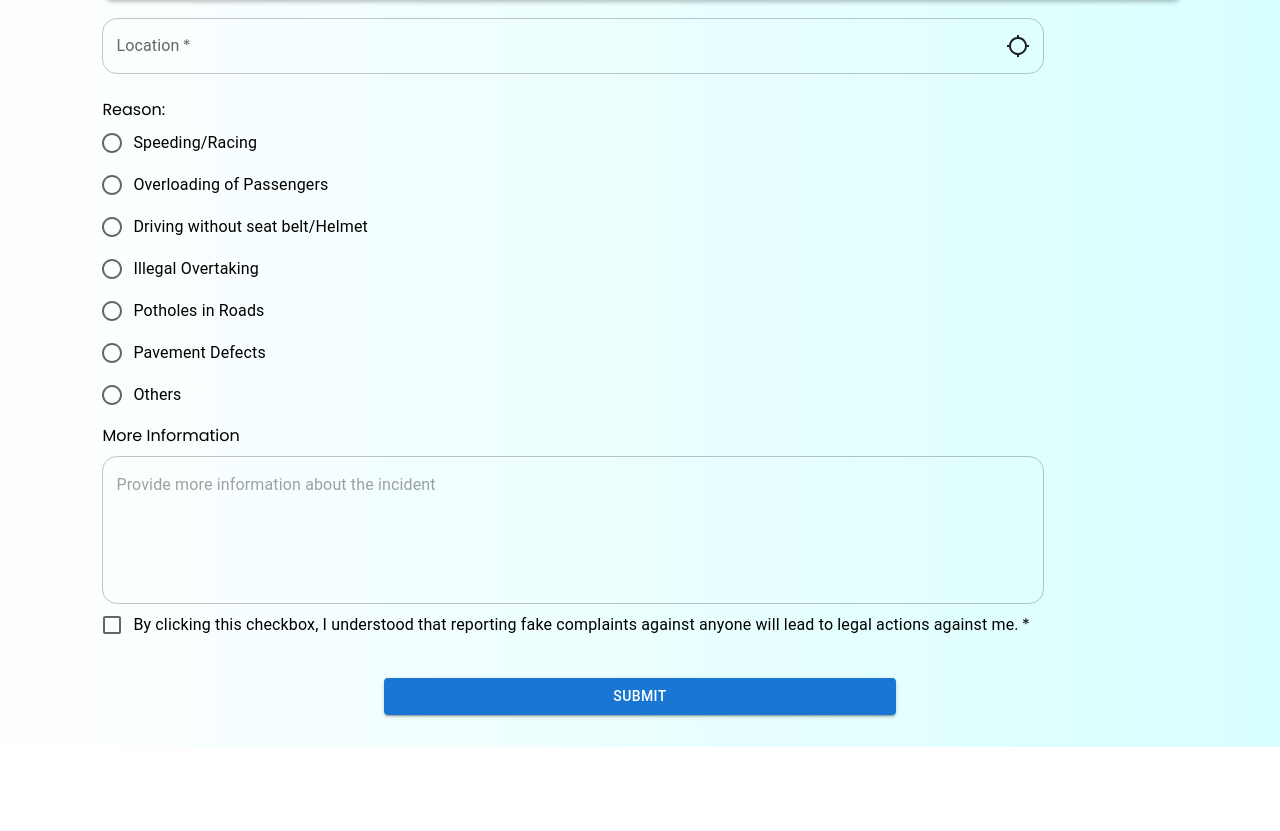
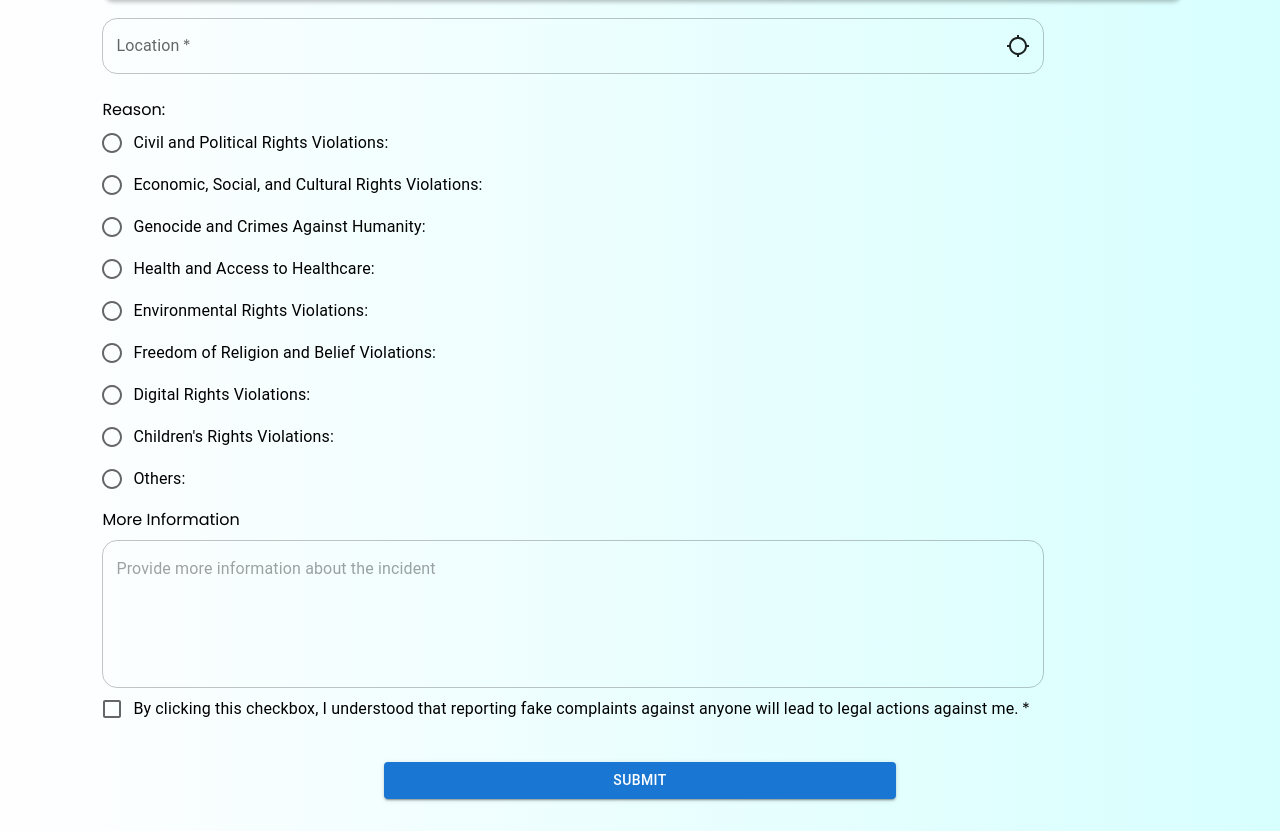
Before and after one commit to GANESHALIAS/ethical, a React (Vite) app: page /report in a window 1280 px wide. Shown: the part 628-1459 px from the top of the page. Before the commit the page ends 1375 px from the top, so only its background shows below. Built offline with nearby package versions, Linux system fonts and the light colour scheme; no server answers; the database is empty; sample sign-in values are in the browser's storage.

Commit message:
Update ReportComplaint.jsx
Updated

```diff
--- a/src/pages/ReportComplaint.jsx
+++ b/src/pages/ReportComplaint.jsx
@@ -174,39 +174,49 @@ const ReportComplaint = () => {
             value={FormData.reason}
           >
             <FormControlLabel
-              value="Speeding/Racing"
+              value="Civil and Political Rights Violations:"
               control={<Radio />}
-              label="Speeding/Racing"
+              label="Civil and Political Rights Violations:"
             />
             <FormControlLabel
-              value="Overloading of Passengers"
+              value="Economic, Social, and Cultural Rights Violations:"
               control={<Radio />}
-              label="Overloading of Passengers"
+              label="Economic, Social, and Cultural Rights Violations:"
             />
             <FormControlLabel
-              value="Driving without seat belt/Helmet"
+              value="Genocide and Crimes Against Humanity:"
               control={<Radio />}
-              label="Driving without seat belt/Helmet"
+              label="Genocide and Crimes Against Humanity:"
             />
             <FormControlLabel
-              value="Illegal Overtaking"
+              value="Health and Access to Healthcare:"
               control={<Radio />}
-              label="Illegal Overtaking"
+              label="Health and Access to Healthcare:"
             />
             <FormControlLabel
-              value="Potholes in Roads"
+              value="Environmental Rights Violations:"
               control={<Radio />}
-              label="Potholes in Roads"
+              label="Environmental Rights Violations:"
             />
             <FormControlLabel
-              value="Pavement Defects"
+              value="Freedom of Religion and Belief Violations:"
               control={<Radio />}
-              label="Pavement Defects"
+              label="Freedom of Religion and Belief Violations:"
             />
             <FormControlLabel
-              value="Others"
+              value="Digital Rights Violations:"
               control={<Radio />}
-              label="Others"
+              label="Digital Rights Violations:"
+            />
+            <FormControlLabel
+              value="Children's Rights Violations:"
+              control={<Radio />}
+              label="Children's Rights Violations:"
+            />
+            <FormControlLabel
+              value="Others:"
+              control={<Radio />}
+              label="Others:"
             />
           </RadioGroup>
           <p className="my-2">More Information</p>
```
